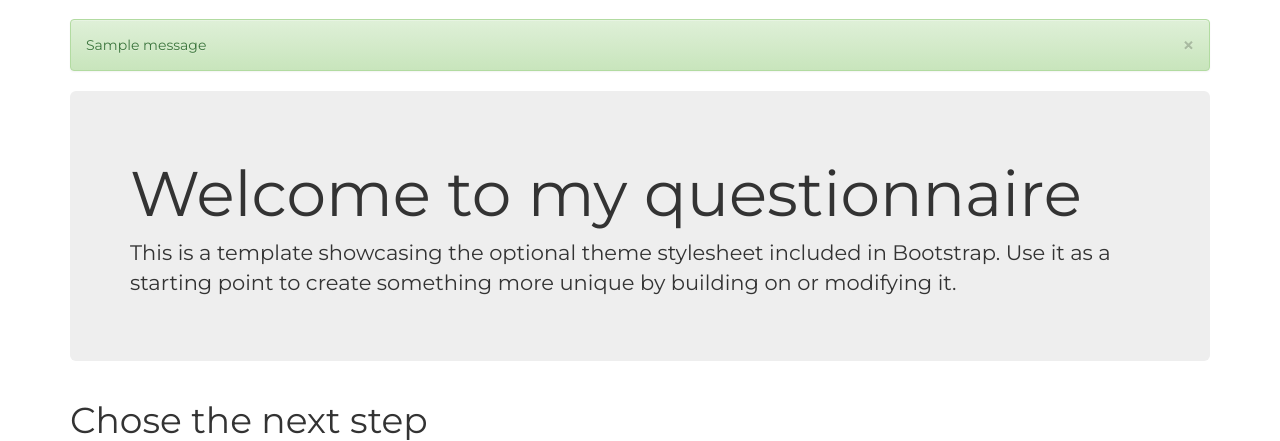
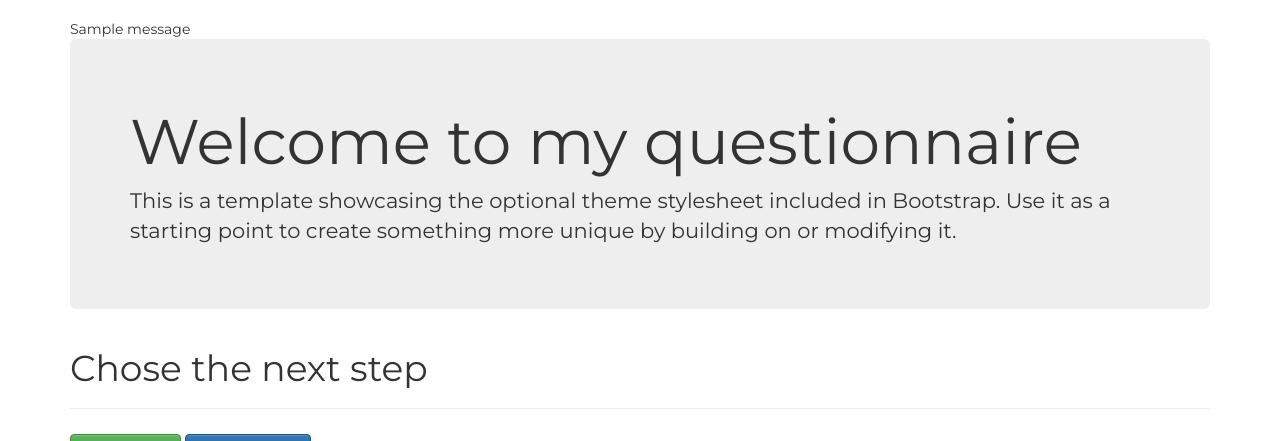
Before and after one commit to kniem/ankieta, a Flask app: page / in a window 1280 px wide. Shown: the part 51-492 px from the top of the page. Run offline with Flask 2, Linux system fonts and the light colour scheme; tables that the repository leaves empty hold one stand-in row (values such as "Sample post"); one stand-in notice (Sample message) is shown; some libraries are stand-ins or nearby versions.

Commit message:
its gettin boring

```diff
--- a/app.py
+++ b/app.py
@@ -162,7 +162,7 @@ def save():
     db.session.add(fd)
     db.session.commit()
     flash('<strong>Dziękujemy</strong> za udział w ankiecie! Miłego dnia!')
-    return redirect((url_for('welcome')))
+    return redirect (url_for('welcome'))
 
 
 
--- a/templates/welcome.html
+++ b/templates/welcome.html
@@ -4,16 +4,11 @@
 {% block content %}
 
   {% with messages = get_flashed_messages() %}
-         {% if messages %}
-
-               {% for message in messages %}
-                <div class="alert alert-success">
-                  <a href="#" class="close" data-dismiss="alert" aria-label="close">&times;</a>
-                  {{ message }}
-                </div>
-               {% endfor %}
-
-         {% endif %}
+   {% if messages %}
+      {% for message in messages %}
+         {{ message }}
+      {% endfor %}
+   {% endif %}
   {% endwith %}
   <!-- Main jumbotron for a primary marketing message or call to action -->
   <div class="jumbotron">
```
